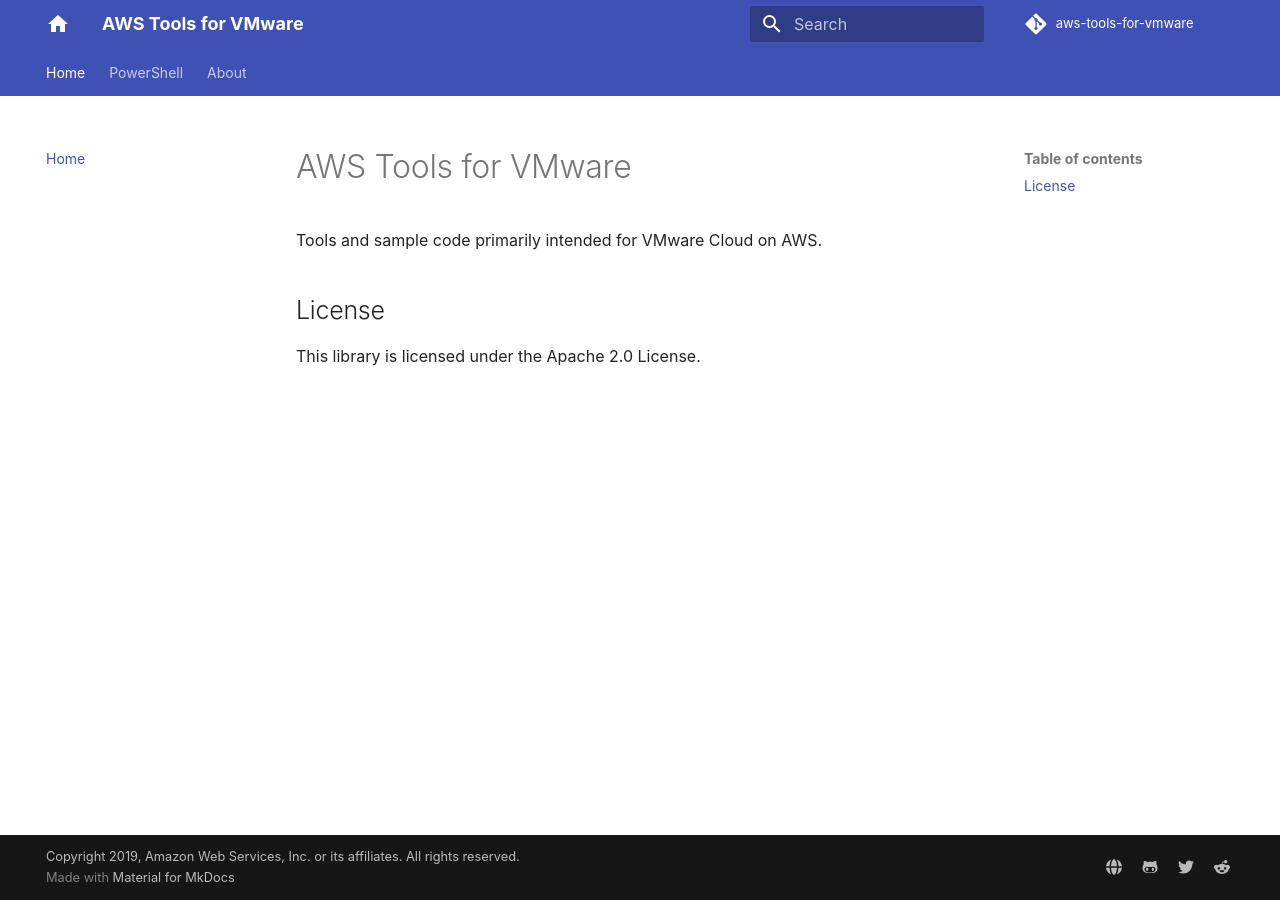
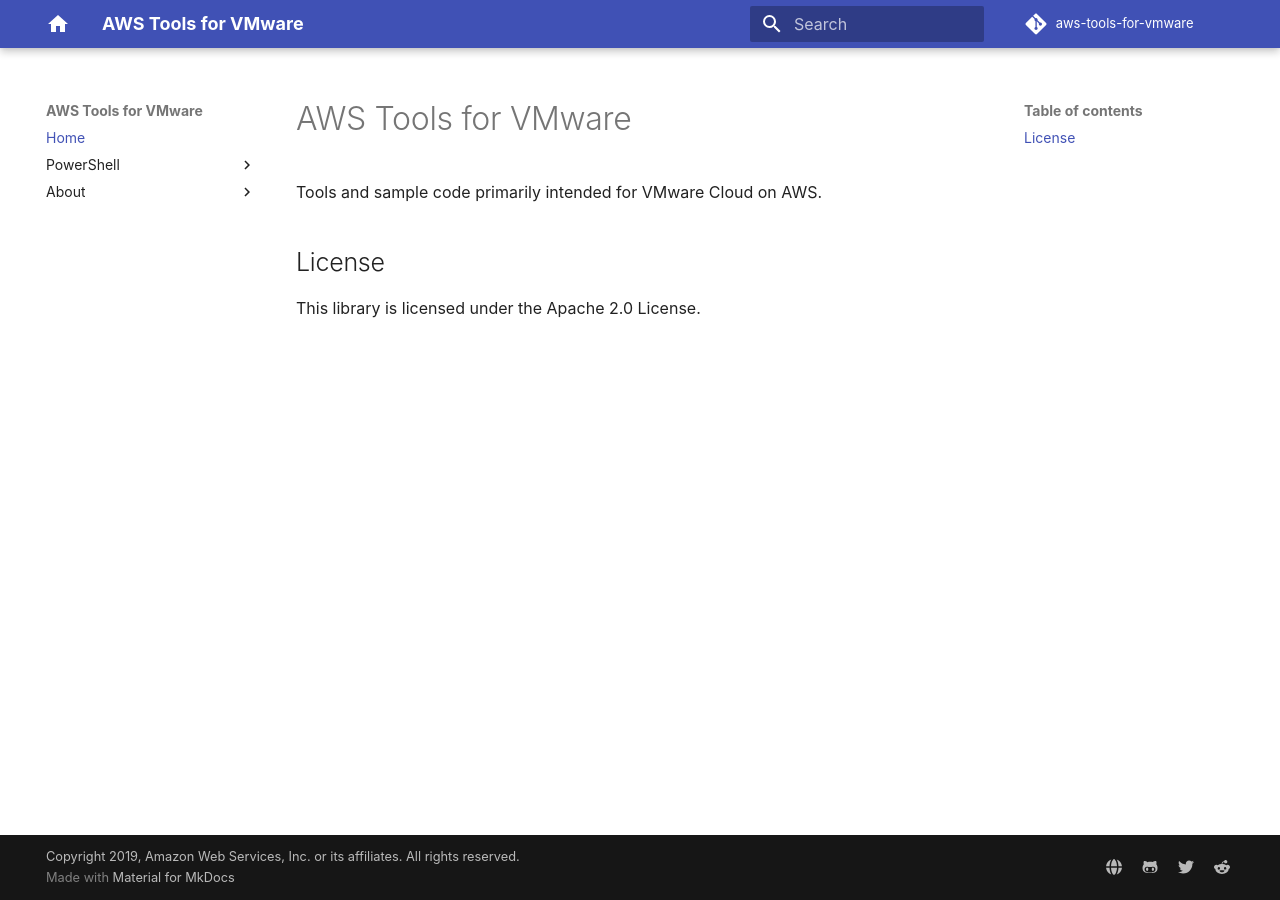
Before and after one commit to awslabs/aws-tools-for-vmware, an MkDocs documentation site: the page built from docs/index.md, in a window 1280 px wide. Built offline with MkDocs 1.6.1 and Material for MkDocs 9.7.7, drawn with Linux system fonts in a browser that asks for light colours; comment, search, counter and statistics services are not loaded; some of the changed lines change nothing that is shown.

Commit message:
:memo: Disable tabs

```diff
--- a/mkdocs.yml
+++ b/mkdocs.yml
@@ -31,7 +31,7 @@
   # Theme
   language: 'en'
   feature:
-    tabs: true
+    tabs: false
   palette:
     primary: 'smile'
     accent: 'dark-orange'
```
